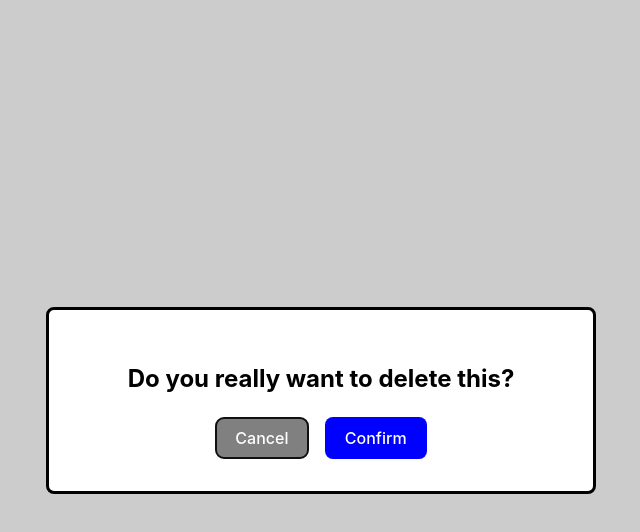
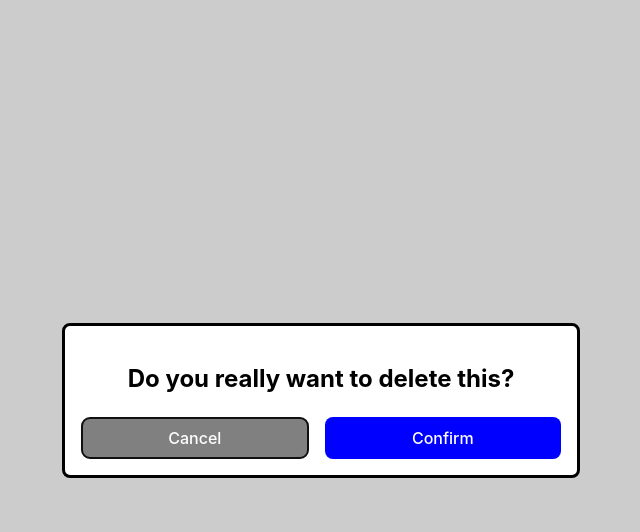
Before and after one commit to visualjerk/visualjerk-blog, a Vue app in the folder examples/vue-app-wide-modal-dialogs/: page / in a window 1280 px wide. Both pictures are taken after a click on the button "Do Something Serious". Shown: the top 532 px of the page, without its empty margins (319-959 px from the left). Built offline with nearby package versions, Linux system fonts and the light colour scheme.

Commit message:
nicer buttons

```diff
--- a/examples/vue-app-wide-modal-dialogs/src/components/app-dialog.vue
+++ b/examples/vue-app-wide-modal-dialogs/src/components/app-dialog.vue
@@ -25,7 +25,7 @@ dialog {
   width: 100%;
   background-color: white;
   border-radius: 0.5rem;
-  padding: 2rem;
+  padding: 1rem;
 }
 
 dialog::backdrop {
@@ -33,8 +33,8 @@ dialog::backdrop {
 }
 
 .actions {
-  display: flex;
+  display: grid;
+  grid-auto-flow: column;
   gap: 1rem;
-  justify-content: center;
 }
 </style>
```
